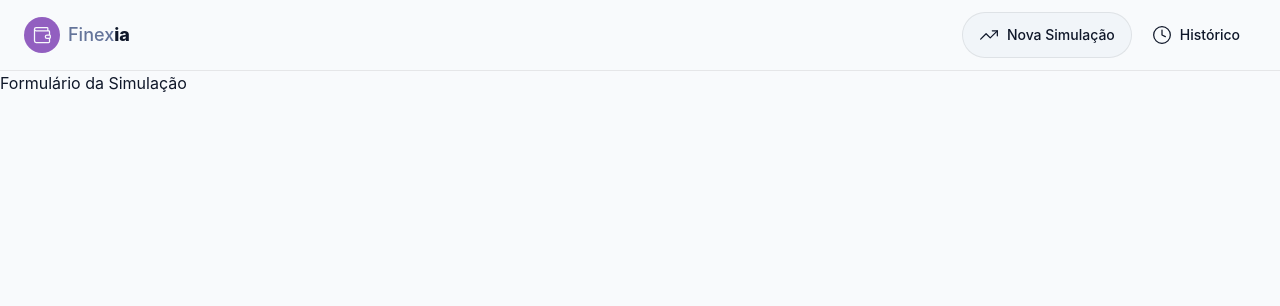
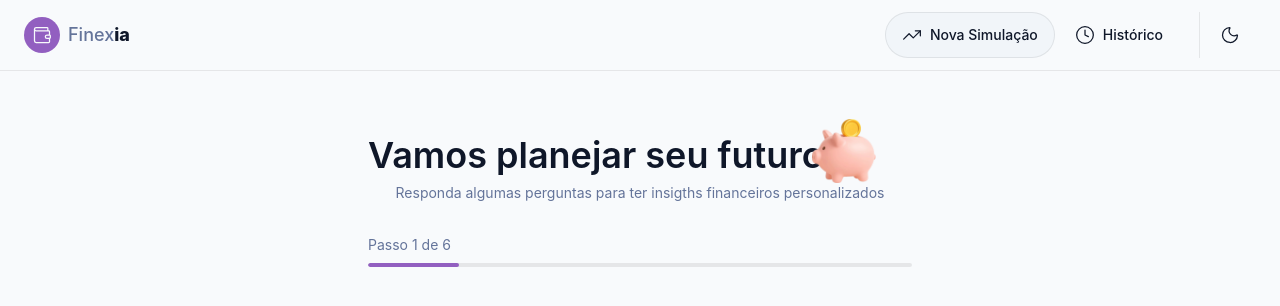
Before and after one commit to gustavogss/planejai, a React (Vite) app: page / in a window 1280 px wide. Shown: the top 306 px of the page. Built offline with nearby package versions, Linux system fonts and the light colour scheme.

Commit message:
feat: create steps-progress

```diff
--- /dev/null
+++ b/src/components/features/Simulation/Form/index.tsx
@@ -0,0 +1,9 @@
+import { StepProgress } from '@/components/features/Simulation/Progress'
+
+export function SimulationForm() {
+  return (
+    <>
+      <StepProgress currentStep={1} totalSteps={6} />
+    </>
+  )
+}
--- /dev/null
+++ b/src/components/features/Simulation/FormSteps/index.tsx
@@ -0,0 +1,24 @@
+import type { LucideIcon } from 'lucide-react'
+
+export interface FormStepProps {
+  id: string
+  icon: LucideIcon
+  title: string
+  question: string
+}
+
+export function FormStep({ icon: Icon, title, question }: FormStepProps) {
+  return (
+    <div className="bg-card rounded-2xl p-6 shadow-[4px_4px_18px_0px_rgba(0,0,0,0.2)] sm:p-8">
+      <div className="bg-primary mb-4 flex h-15 w-15 items-center justify-center rounded-xl">
+        <Icon size={32} className="text-primary-foreground" />
+      </div>
+      <h2 className="text-primary mb-1 text-xs font-semibold tracking-widest uppercase">
+        {title}
+      </h2>
+      <h3 className="text-foreground mb-6 text-xl leading-snug font-semibold sm:text-2xl">
+        {question}
+      </h3>
+    </div>
+  )
+}
--- /dev/null
+++ b/src/components/features/Simulation/Hero/index.tsx
@@ -0,0 +1,21 @@
+import PiggyBankImage from '@/assets/piggy-bank.png'
+
+export function SimulationHero() {
+  return (
+    <div className="mb-8 text-center">
+      <div className="flex flex-col items-center sm:flex-row">
+        <h1 className="text-foreground text-3xl font-semibold sm:text-4xl">
+          Vamos planejar seu futuro
+        </h1>
+        <img
+          src={PiggyBankImage}
+          alt="Piggy Bank"
+          className="h-16 w-16 sm:-mt-2 sm:-ml-3"
+        />
+      </div>
+      <p className="text-muted-foreground text-sm">
+        Responda algumas perguntas para ter insigths financeiros personalizados
+      </p>
+    </div>
+  )
+}
--- /dev/null
+++ b/src/components/features/Simulation/Progress/index.tsx
@@ -0,0 +1,26 @@
+interface StepsProgressProps {
+  currentStep: number
+  totalSteps: number
+}
+
+export function StepProgress({ currentStep, totalSteps }: StepsProgressProps) {
+  const prograss = (currentStep / totalSteps) * 100
+  return (
+    <div className="mb-4">
+      <p className="text-muted-foreground mb-2 text-sm">
+        Passo {currentStep} de {totalSteps}
+      </p>
+      <div className="bg-border h-1 w-full overflow-hidden rounded-full">
+        <div
+          role="progressbar"
+          aria-valuenow={currentStep}
+          aria-valuemin={1}
+          aria-valuemax={totalSteps}
+          aria-label={`Passo: ${currentStep} de ${totalSteps}`}
+          className="bg-primary h-full rounded-full transition-all duration-300"
+          style={{ width: `${prograss}%` }}
+        />
+      </div>
+    </div>
+  )
+}
--- /dev/null
+++ b/src/components/shared/Divider.tsx
@@ -0,0 +1,31 @@
+interface DividerProps {
+  orientation?: 'horizontal' | 'vertical'
+  className?: string
+  spacing?: number
+}
+
+export function Divider({
+  orientation = 'horizontal',
+  className,
+  spacing = 16,
+}: DividerProps) {
+  const style =
+    orientation === 'horizontal'
+      ? { marginTop: spacing, marginBottom: spacing }
+      : { marginLeft: spacing, marginRigth: spacing }
+
+  const classNamesByOrientation = {
+    horizontal: 'w-full h-px',
+    vertical: 'self-stretch w-px',
+  }
+  return (
+    <div
+      role="separator"
+      aria-orientation={orientation}
+      style={style}
+      className={[classNamesByOrientation[orientation], 'bg-border', className]
+        .filter(Boolean)
+        .join(' ')}
+    ></div>
+  )
+}
--- a/src/components/shared/Header.tsx
+++ b/src/components/shared/Header.tsx
@@ -1,9 +1,12 @@
 import { Button } from '@/components/shared/Button'
-import { Clock, TrendingUp, Wallet } from 'lucide-react'
+import { Divider } from '@/components/shared/Divider'
+import { useTheme } from '@/hooks/useTheme'
+import { Clock, Moon, Sun, TrendingUp, Wallet } from 'lucide-react'
 import { useNavigate } from 'react-router-dom'
 
 export function Header() {
   const navigate = useNavigate()
+  const { theme, toggleTheme } = useTheme()
   return (
     <header className="border-b border-(--border) px-6 py-3">
       <nav className="flex items-center justify-between">
@@ -31,6 +34,13 @@ export function Header() {
           >
             <span className="hidden sm:inline">Histórico</span>
           </Button>
+          <Divider orientation="vertical" />
+          <Button
+            aria-label="{`Mudar tema para ${theme === 'light' ? 'escuro' : 'claro'}`}"
+            variant="ghost"
+            icon={theme === 'light' ? Moon : Sun}
+            onClick={toggleTheme}
+          />
         </div>
       </nav>
     </header>
--- /dev/null
+++ b/src/context/theme/ThemeContext.tsx
@@ -0,0 +1,12 @@
+import { createContext } from 'react'
+
+export type Theme = 'light' | 'dark'
+
+interface ThemeContextValue {
+  theme: Theme
+  toggleTheme: () => void
+}
+
+export const ThemeContext = createContext<ThemeContextValue | undefined>(
+  undefined,
+)
--- /dev/null
+++ b/src/context/theme/ThemeProvider.tsx
@@ -0,0 +1,30 @@
+import { ThemeContext, type Theme } from '@/context/theme/ThemeContext'
+import { useEffect, useState, type PropsWithChildren } from 'react'
+
+export function ThemeProvider({ children }: PropsWithChildren) {
+  const [theme, setTheme] = useState<Theme>(() => {
+    const localStorageTheme = localStorage.getItem('theme') as Theme | null
+    if (localStorageTheme) {
+      return localStorageTheme
+    }
+    const systemPrefersDark = window.matchMedia(
+      '(prefers-color-scheme: dark)',
+    ).matches
+    return systemPrefersDark ? 'dark' : 'light'
+  })
+
+  useEffect(() => {
+    document.documentElement.setAttribute('data-theme', theme)
+    localStorage.setItem('theme', theme)
+  }, [theme])
+
+  const toggleTheme = () => {
+    setTheme((currentTheme) => (currentTheme === 'light' ? 'dark' : 'light'))
+  }
+
+  return (
+    <ThemeContext.Provider value={{ theme, toggleTheme }}>
+      {children}
+    </ThemeContext.Provider>
+  )
+}
--- /dev/null
+++ b/src/hooks/useTheme.tsx
@@ -0,0 +1,11 @@
+import { ThemeContext } from '@/context/theme/ThemeContext'
+import { useContext } from 'react'
+
+export function useTheme() {
+  const context = useContext(ThemeContext)
+
+  if (context === undefined) {
+    throw new Error('useTheme must be used within a ThemeProvider')
+  }
+  return context
+}
--- a/src/main.tsx
+++ b/src/main.tsx
@@ -3,10 +3,13 @@ import './index.css'
 import { StrictMode } from 'react'
 import { createRoot } from 'react-dom/client'
 
+import { ThemeProvider } from '@/context/theme/ThemeProvider.tsx'
 import App from './App.tsx'
 
 createRoot(document.getElementById('root')!).render(
   <StrictMode>
-    <App />
+    <ThemeProvider>
+      <App />
+    </ThemeProvider>
   </StrictMode>,
 )
--- a/src/pages/Home/index.tsx
+++ b/src/pages/Home/index.tsx
@@ -1,7 +1,11 @@
+import { SimulationForm } from '@/components/features/Simulation/Form'
+import { SimulationHero } from '@/components/features/Simulation/Hero'
+
 export default function Home() {
   return (
-    <>
-      <h1>Formulário da Simulação</h1>
-    </>
+    <main className="mx-auto max-w-xl px-4 py-10 sm:py-14">
+      <SimulationHero />
+      <SimulationForm />
+    </main>
   )
 }
```
Also changed, not shown: src/assets/piggy-bank.png (added).
